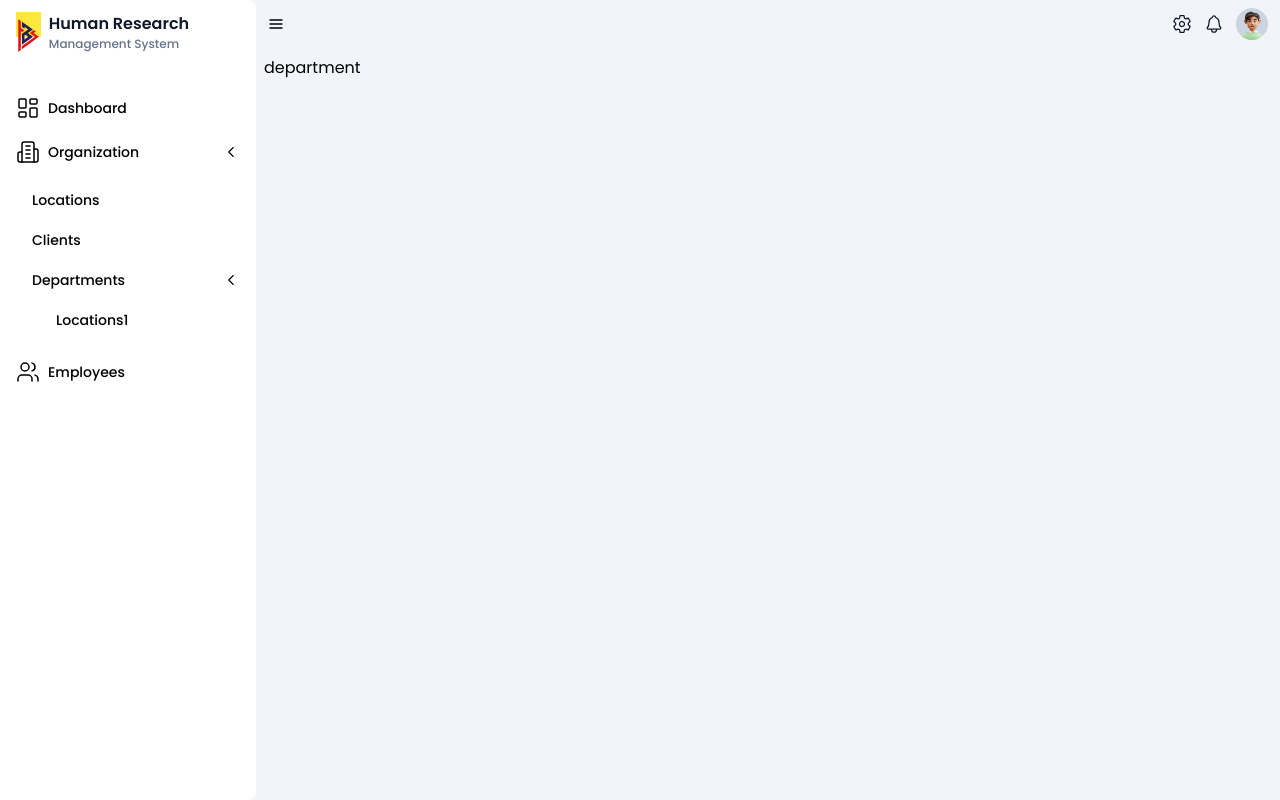
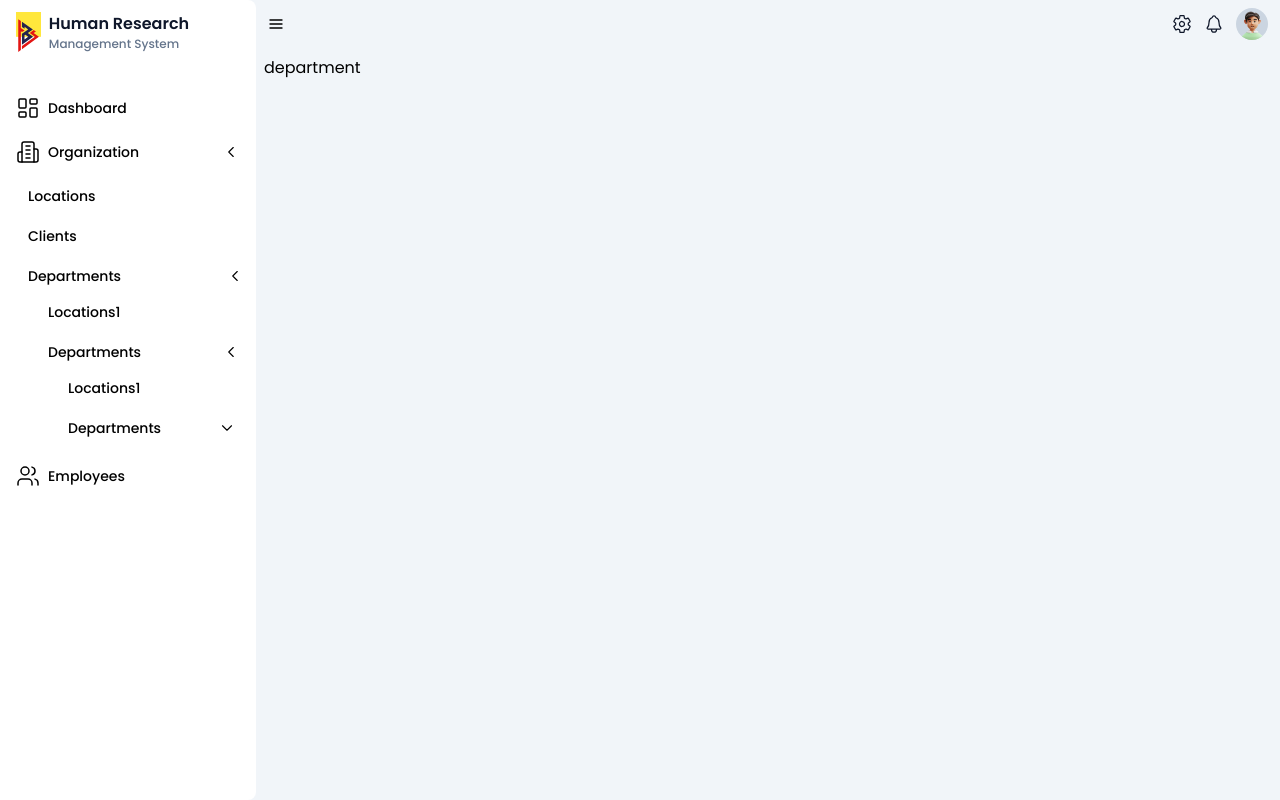
Before and after one commit to parth-patel-1798/hms, a React (Vite) app: page /organization/departments/location1 in a window 1280 px wide. Built offline with nearby package versions, Linux system fonts and the light colour scheme.

Commit message:
css changes

```diff
--- a/src/layouts/MainLayout/Sidebar/MenuItems.jsx
+++ b/src/layouts/MainLayout/Sidebar/MenuItems.jsx
@@ -7,7 +7,6 @@ const MenuItems = [
     title: "Dashboard",
     link: "/dashboard",
     icon: <LayoutDashboard strokeWidth={1.5} />,
-    // icon: <LuLayoutDashboard strokeWidth={1.25} />,
   },
   {
     title: "Organization",
@@ -28,6 +27,24 @@ const MenuItems = [
             title: "Locations1",
             link: "/organization/departments/location1",
           },
+          {
+            title: "Departments",
+            child: [
+              {
+                title: "Locations1",
+                link: "/organization/departments/location1",
+              },
+              {
+                title: "Departments",
+                child: [
+                  {
+                    title: "Locations1",
+                    link: "/organization/departments/location2",
+                  },
+                ],
+              },
+            ],
+          },
         ],
       },
     ],
--- a/src/layouts/MainLayout/Sidebar/SubMenu.jsx
+++ b/src/layouts/MainLayout/Sidebar/SubMenu.jsx
@@ -64,7 +64,7 @@ const SubMenu = ({ activeSubmenu, item, i, locationName }) => {
 
   return (
     <Collapse isOpened={activeSubmenu === i}>
-      <ul className="p-2 space-y-4">
+      <ul className="p-1 space-y-4">
         {item.child?.map((menu, j) => (
           <li key={j} className="block pl-4 first:pt-2">
             {!menu.child ? (
```
